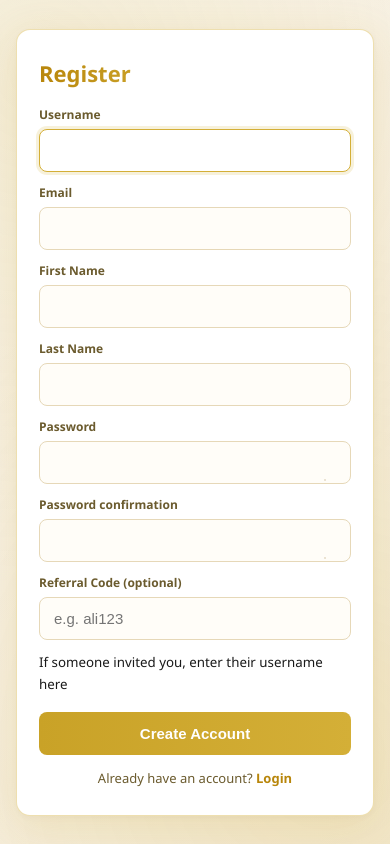
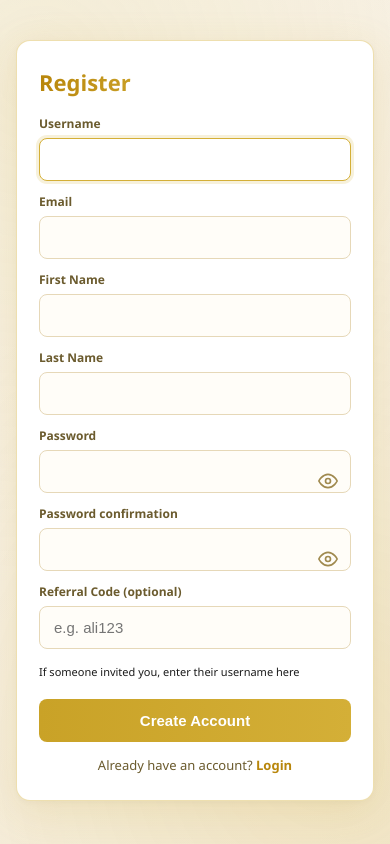
Before and after one commit to bilalshafqat35-debug/trading-platform, a Django app: page /register/ in a window 390 px wide. Run offline with Django 5.2, Linux system fonts and the light colour scheme.

Commit message:
Fix eye icon inside input + auth mobile

```diff
--- a/static/css/style.css
+++ b/static/css/style.css
@@ -444,22 +444,55 @@ h3 {
   padding: 11px 12px; border-radius: 8px; border: 1px solid #e6d8b8;
   background: #fffdf8; color: #1a1a1a; font-size: 14px;
 }
-.password-wrapper { position: relative; width: 100%; }
-.password-wrapper input { padding-right: 44px !important; width: 100% !important; }
+/* ============================================================ */
+/* PASSWORD EYE TOGGLE (Fixed — inside input)                   */
+/* ============================================================ */
+.password-wrapper {
+  position: relative;
+  width: 100%;
+}
+.password-wrapper input {
+  width: 100% !important;
+  padding-right: 48px !important;
+  box-sizing: border-box !important;
+}
 .password-toggle {
   position: absolute !important;
-  top: 50% !important; right: 12px !important;
-  transform: translateY(-50%) !important;
-  background: transparent !important; border: 0 !important;
-  cursor: pointer !important; padding: 4px !important;
-  display: flex !important; align-items: center !important; justify-content: center !important;
+  top: 0 !important;
+  bottom: 0 !important;
+  right: 0 !important;
+  left: auto !important;
+  transform: none !important;
+  background: transparent !important;
+  border: 0 !important;
+  cursor: pointer !important;
+  padding: 0 14px !important;
+  display: flex !important;
+  align-items: center !important;
+  justify-content: center !important;
   color: #a08a4f !important;
-  width: 28px !important; height: 28px !important;
-  border-radius: 50% !important;
+  transition: color 0.2s ease !important;
+  width: auto !important;
+  height: auto !important;
+  margin: 0 !important;
+  box-shadow: none !important;
+  border-radius: 0 !important;
+  min-width: 0 !important;
+  max-width: none !important;
+}
+.password-toggle:hover {
+  color: #d4af37 !important;
+  background: transparent !important;
 }
 .password-toggle svg {
-  width: 18px !important; height: 18px !important;
-  stroke: currentColor !important; fill: none !important; stroke-width: 2 !important;
+  width: 20px !important;
+  height: 20px !important;
+  stroke: currentColor !important;
+  fill: none !important;
+  stroke-width: 2 !important;
+  stroke-linecap: round !important;
+  stroke-linejoin: round !important;
+  display: block !important;
 }
 
 /* ============================================================ */
@@ -1727,3 +1760,60 @@ h3 {
     padding: 9px 11px !important;
   }
 }
+/* ============================================================ */
+/* AUTH PAGES MOBILE RESPONSIVE                                 */
+/* ============================================================ */
+@media (max-width: 480px) {
+  .auth-wrapper {
+    padding: 16px !important;
+    align-items: flex-start !important;
+    padding-top: 40px !important;
+    min-height: 100vh !important;
+  }
+  .auth-card {
+    width: 100% !important;
+    max-width: 100% !important;
+    padding: 26px 22px !important;
+    border-radius: 14px !important;
+  }
+  .auth-card h2 {
+    font-size: 22px !important;
+    margin-bottom: 18px !important;
+  }
+  .auth-card label {
+    font-size: 12px !important;
+    margin-top: 12px !important;
+    margin-bottom: 6px !important;
+  }
+  .auth-card input {
+    padding: 12px 14px !important;
+    font-size: 15px !important;
+  }
+  .auth-card .password-wrapper input {
+    padding-right: 48px !important;
+  }
+  .auth-card button[type="submit"] {
+    padding: 13px !important;
+    font-size: 15px !important;
+    margin-top: 18px !important;
+  }
+  .auth-link {
+    font-size: 13px !important;
+    margin-top: 14px !important;
+  }
+  .auth-error {
+    font-size: 12px !important;
+    padding: 10px 12px !important;
+  }
+  .error-box {
+    font-size: 12px !important;
+    padding: 10px 12px !important;
+  }
+  .invited-banner {
+    font-size: 13px !important;
+    padding: 10px 12px !important;
+  }
+  .referral-hint {
+    font-size: 11px !important;
+  }
+}
--- a/trading/templates/trading/register.html
+++ b/trading/templates/trading/register.html
@@ -3,6 +3,7 @@
 <html lang="en">
 <head>
   <meta charset="UTF-8">
+  <meta name="viewport" content="width=device-width, initial-scale=1, maximum-scale=1, user-scalable=no">
   <title>Register</title>
   <link rel="stylesheet" href="{% static 'css/style.css' %}">
 </head>
@@ -48,7 +49,7 @@
         <label for="id_password1">Password</label>
         <div class="password-wrapper">
           {{ form.password1 }}
-          <button type="button" class="password-toggle" aria-label="Show password">
+          <button type="button" class="password-toggle" onclick="togglePassword('id_password1', this)">
             <svg viewBox="0 0 24 24"><path d="M1 12s4-8 11-8 11 8 11 8-4 8-11 8-11-8-11-8z"/><circle cx="12" cy="12" r="3"/></svg>
           </button>
         </div>
@@ -56,7 +57,7 @@
         <label for="id_password2">Password confirmation</label>
         <div class="password-wrapper">
           {{ form.password2 }}
-          <button type="button" class="password-toggle" aria-label="Show password">
+          <button type="button" class="password-toggle" onclick="togglePassword('id_password2', this)">
             <svg viewBox="0 0 24 24"><path d="M1 12s4-8 11-8 11 8 11 8-4 8-11 8-11-8-11-8z"/><circle cx="12" cy="12" r="3"/></svg>
           </button>
         </div>
@@ -82,12 +83,9 @@
   </div>
 
   <script>
-    document.addEventListener('DOMContentLoaded', function () {
-      document.querySelectorAll('.password-toggle').forEach(function (btn) {
-        btn.addEventListener('click', function (e) {
-          e.preventDefault();
-          var wrapper = btn.closest('.password-wrapper');
-          var input = wrapper.querySelector('input');
+    function togglePassword(id, btn) {
+      var input = document.getElementById(id);
+      if (!input) return;
       if (input.type === 'password') {
         input.type = 'text';
         btn.innerHTML = '<svg viewBox="0 0 24 24"><path d="M17.94 17.94A10.07 10.07 0 0 1 12 20c-7 0-11-8-11-8a18.45 18.45 0 0 1 5.06-5.94M9.9 4.24A9.12 9.12 0 0 1 12 4c7 0 11 8 11 8a18.5 18.5 0 0 1-2.16 3.19m-6.72-1.07a3 3 0 1 1-4.24-4.24"/><line x1="1" y1="1" x2="23" y2="23"/></svg>';
@@ -95,9 +93,7 @@
         input.type = 'password';
         btn.innerHTML = '<svg viewBox="0 0 24 24"><path d="M1 12s4-8 11-8 11 8 11 8-4 8-11 8-11-8-11-8z"/><circle cx="12" cy="12" r="3"/></svg>';
       }
-        });
-      });
-    });
+    }
 
     {% if form.errors %}
     window.addEventListener('DOMContentLoaded', function() {
```
Also changed, not shown: trading/templates/trading/login.html (+7 -11 lines), db.sqlite3. Lines whose indentation alone changed are shown as unchanged.
